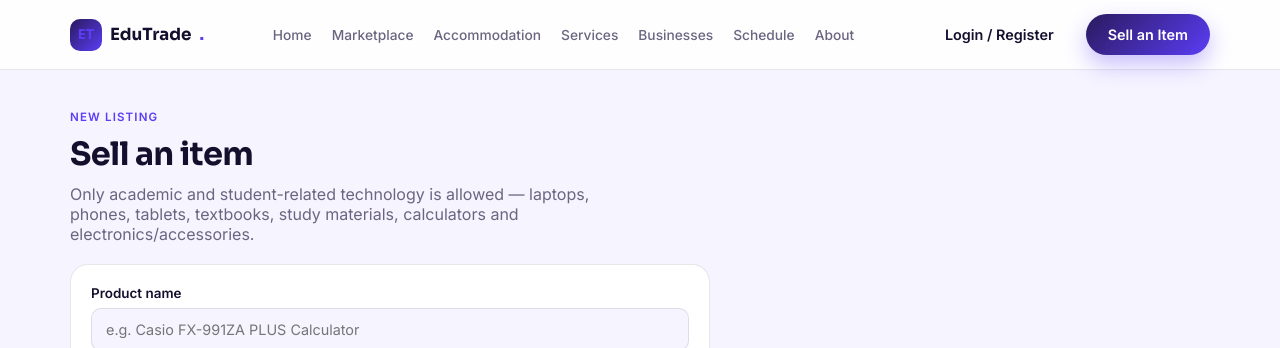
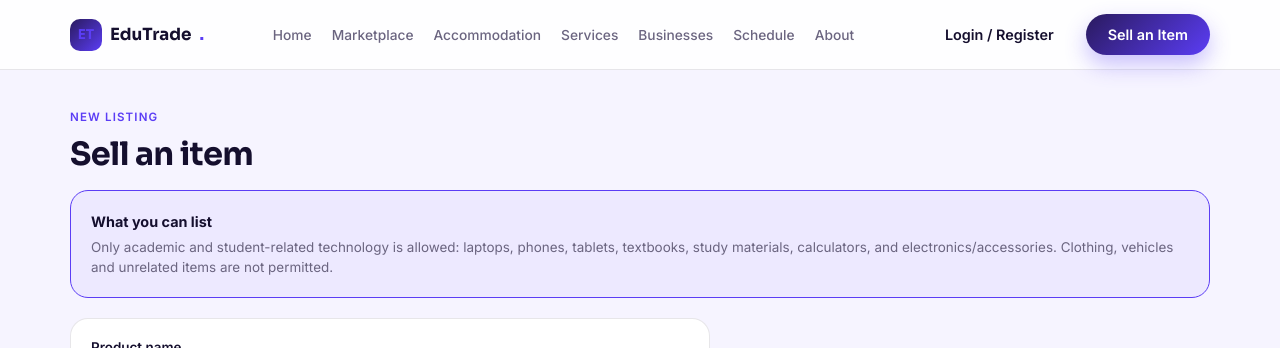
Before and after one commit to TENDOPA/TUT-Student-Marketplace, a React (Vite) app: page /#/sell in a window 1280 px wide. Shown: the top 348 px of the page. Built offline with nearby package versions, Linux system fonts and the light colour scheme; no server answers.

Commit message:
Update Sell.jsx

```diff
--- a/src/pages/Sell.jsx
+++ b/src/pages/Sell.jsx
@@ -1,7 +1,15 @@
 import React, { useState } from 'react';
 import { CATEGORIES, CAMPUSES } from '../lib/mockData.js';
 
-const initialForm = { title: '', category: '', description: '', price: '', condition: '', campus: '', contactPref: 'in-app' };
+const initialForm = {
+  title: '',
+  category: '',
+  description: '',
+  price: '',
+  condition: '',
+  campus: '',
+  contactPref: 'in-app',
+};
 
 export default function Sell() {
   const [form, setForm] = useState(initialForm);
@@ -16,7 +24,8 @@ export default function Sell() {
     const e = {};
     if (!form.title.trim()) e.title = 'Please enter a product name.';
     if (!form.category) e.category = 'Please choose a category.';
-    if (!form.price || Number(form.price) < 0) e.price = 'Please enter a valid price (0 for free).';
+    if (!form.price || Number(form.price) < 0)
+      e.price = 'Please enter a valid price (0 for free).';
     if (!form.condition) e.condition = 'Please choose a condition.';
     if (!form.campus) e.campus = 'Please choose your campus.';
     return e;
@@ -35,10 +44,34 @@ export default function Sell() {
     <main className="page-shell">
       <div className="eyebrow">New listing</div>
       <h1 className="page-title">Sell an item</h1>
-      <p className="page-sub">Only academic and student-related technology is allowed — laptops, phones, tablets, textbooks, study materials, calculators and electronics/accessories.</p>
+
+      {/* Clear rules */}
+      <div
+        className="card"
+        style={{
+          marginTop: 16,
+          background: 'rgba(91,61,245,0.06)',
+          borderColor: 'var(--violet)',
+        }}
+      >
+        <strong style={{ fontSize: '0.9rem' }}>What you can list</strong>
+        <p style={{ marginTop: 6, fontSize: '0.84rem', color: 'var(--muted)', lineHeight: 1.5 }}>
+          Only academic and student-related technology is allowed:
+          laptops, phones, tablets, textbooks, study materials, calculators,
+          and electronics/accessories. Clothing, vehicles and unrelated items
+          are not permitted.
+        </p>
+      </div>
 
       {submitted && (
-        <div className="card" style={{ marginTop: 20, background: 'rgba(20,184,166,0.08)', borderColor: 'var(--mint)' }}>
+        <div
+          className="card"
+          style={{
+            marginTop: 16,
+            background: 'rgba(20,184,166,0.08)',
+            borderColor: 'var(--mint)',
+          }}
+        >
           Your listing was submitted (demo) — it would appear in the Marketplace once reviewed.
         </div>
       )}
@@ -46,60 +79,121 @@ export default function Sell() {
       <form onSubmit={handleSubmit} className="card" style={{ marginTop: 20, maxWidth: 640 }}>
         <div className="field">
           <label htmlFor="title">Product name</label>
-          <input id="title" value={form.title} onChange={(e) => update('title', e.target.value)} placeholder="e.g. Casio FX-991ZA PLUS Calculator" />
+          <input
+            id="title"
+            value={form.title}
+            onChange={(e) => update('title', e.target.value)}
+            placeholder="e.g. Casio FX-991ZA PLUS Calculator"
+          />
           {errors.title && <div className="field-error">{errors.title}</div>}
         </div>
+
         <div className="grid grid-2">
           <div className="field">
             <label htmlFor="category">Category</label>
-            <select id="category" value={form.category} onChange={(e) => update('category', e.target.value)}>
+            <select
+              id="category"
+              value={form.category}
+              onChange={(e) => update('category', e.target.value)}
+            >
               <option value="">Select category</option>
-              {CATEGORIES.map((c) => <option key={c.id} value={c.id}>{c.name}</option>)}
+              {CATEGORIES.map((c) => (
+                <option key={c.id} value={c.id}>
+                  {c.name}
+                </option>
+              ))}
             </select>
             {errors.category && <div className="field-error">{errors.category}</div>}
           </div>
+
           <div className="field">
             <label htmlFor="condition">Condition</label>
-            <select id="condition" value={form.condition} onChange={(e) => update('condition', e.target.value)}>
+            <select
+              id="condition"
+              value={form.condition}
+              onChange={(e) => update('condition', e.target.value)}
+            >
               <option value="">Select condition</option>
-              <option>Brand New</option><option>Like New</option><option>Good</option><option>Used – Fair</option>
+              <option>Brand New</option>
+              <option>Like New</option>
+              <option>Good</option>
+              <option>Used – Fair</option>
             </select>
             {errors.condition && <div className="field-error">{errors.condition}</div>}
           </div>
         </div>
+
         <div className="grid grid-2">
           <div className="field">
             <label htmlFor="price">Price (ZAR)</label>
-            <input id="price" type="number" min="0" value={form.price} onChange={(e) => update('price', e.target.value)} placeholder="0 for free" />
+            <input
+              id="price"
+              type="number"
+              min="0"
+              value={form.price}
+              onChange={(e) => update('price', e.target.value)}
+              placeholder="0 for free"
+            />
             {errors.price && <div className="field-error">{errors.price}</div>}
           </div>
+
           <div className="field">
             <label htmlFor="campus">Campus</label>
-            <select id="campus" value={form.campus} onChange={(e) => update('campus', e.target.value)}>
+            <select
+              id="campus"
+              value={form.campus}
+              onChange={(e) => update('campus', e.target.value)}
+            >
               <option value="">Select campus</option>
-              {CAMPUSES.map((c) => <option key={c}>{c}</option>)}
+              {CAMPUSES.map((c) => (
+                <option key={c}>{c}</option>
+              ))}
             </select>
             {errors.campus && <div className="field-error">{errors.campus}</div>}
           </div>
         </div>
+
         <div className="field">
           <label htmlFor="description">Description</label>
-          <textarea id="description" rows="4" value={form.description} onChange={(e) => update('description', e.target.value)} placeholder="Condition details, reason for selling, anything a buyer should know." />
+          <textarea
+            id="description"
+            rows="4"
+            value={form.description}
+            onChange={(e) => update('description', e.target.value)}
+            placeholder="Condition details, reason for selling, anything a buyer should know."
+          />
         </div>
+
         <div className="field">
           <label>Images</label>
-          <div className="card" style={{ textAlign: 'center', color: 'var(--muted)', borderStyle: 'dashed', cursor: 'pointer' }}>
+          <div
+            className="card"
+            style={{
+              textAlign: 'center',
+              color: 'var(--muted)',
+              borderStyle: 'dashed',
+              cursor: 'pointer',
+            }}
+          >
             Click to upload photos (simulated in this demo)
           </div>
         </div>
+
         <div className="field">
           <label htmlFor="contactPref">Preferred contact method</label>
-          <select id="contactPref" value={form.contactPref} onChange={(e) => update('contactPref', e.target.value)}>
+          <select
+            id="contactPref"
+            value={form.contactPref}
+            onChange={(e) => update('contactPref', e.target.value)}
+          >
             <option value="in-app">In-app messaging</option>
             <option value="email">Email</option>
           </select>
         </div>
-        <button type="submit" className="btn btn-solid btn-block">Publish Listing</button>
+
+        <button type="submit" className="btn btn-solid btn-block">
+          Publish Listing
+        </button>
       </form>
     </main>
   );
```
